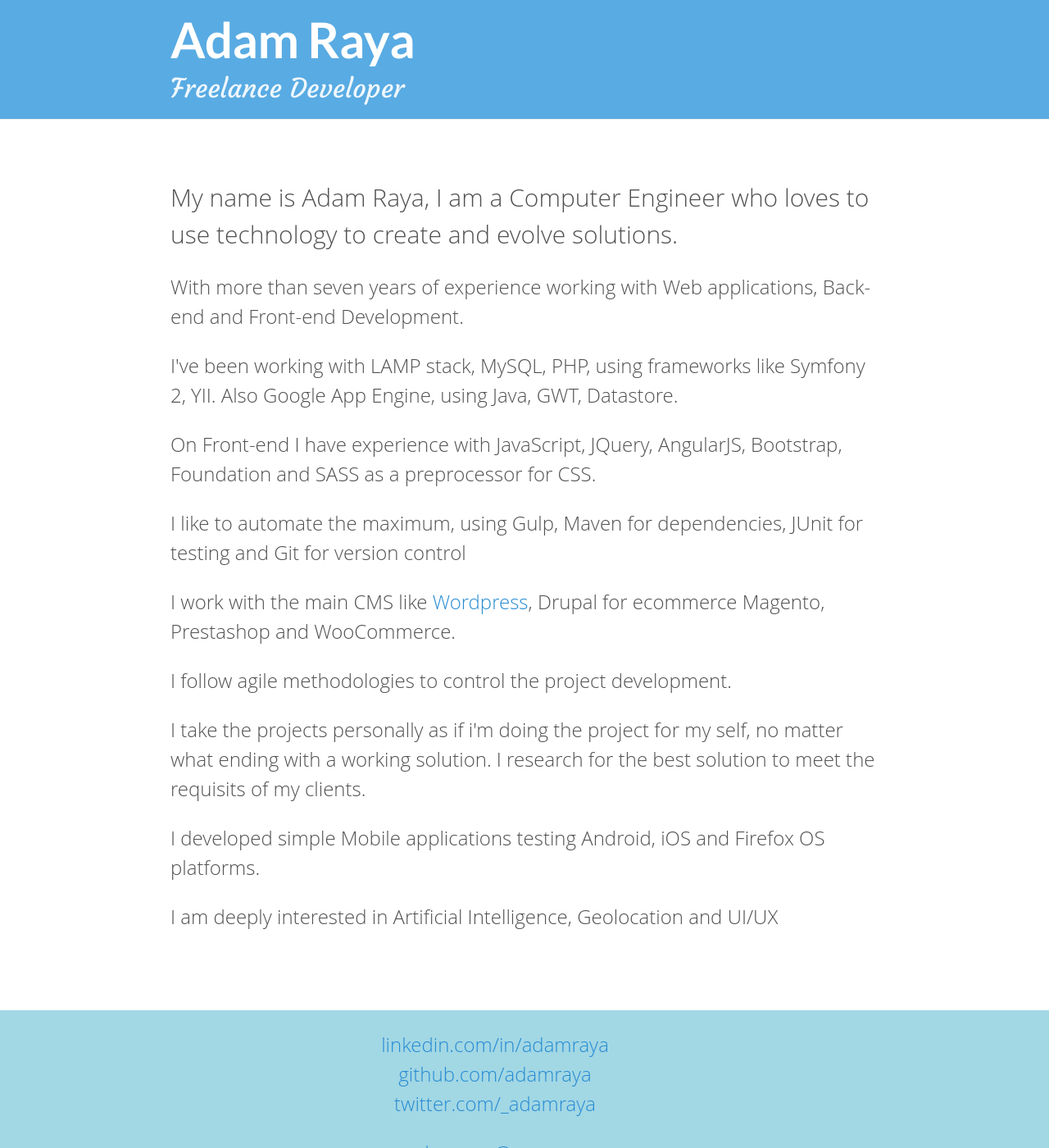
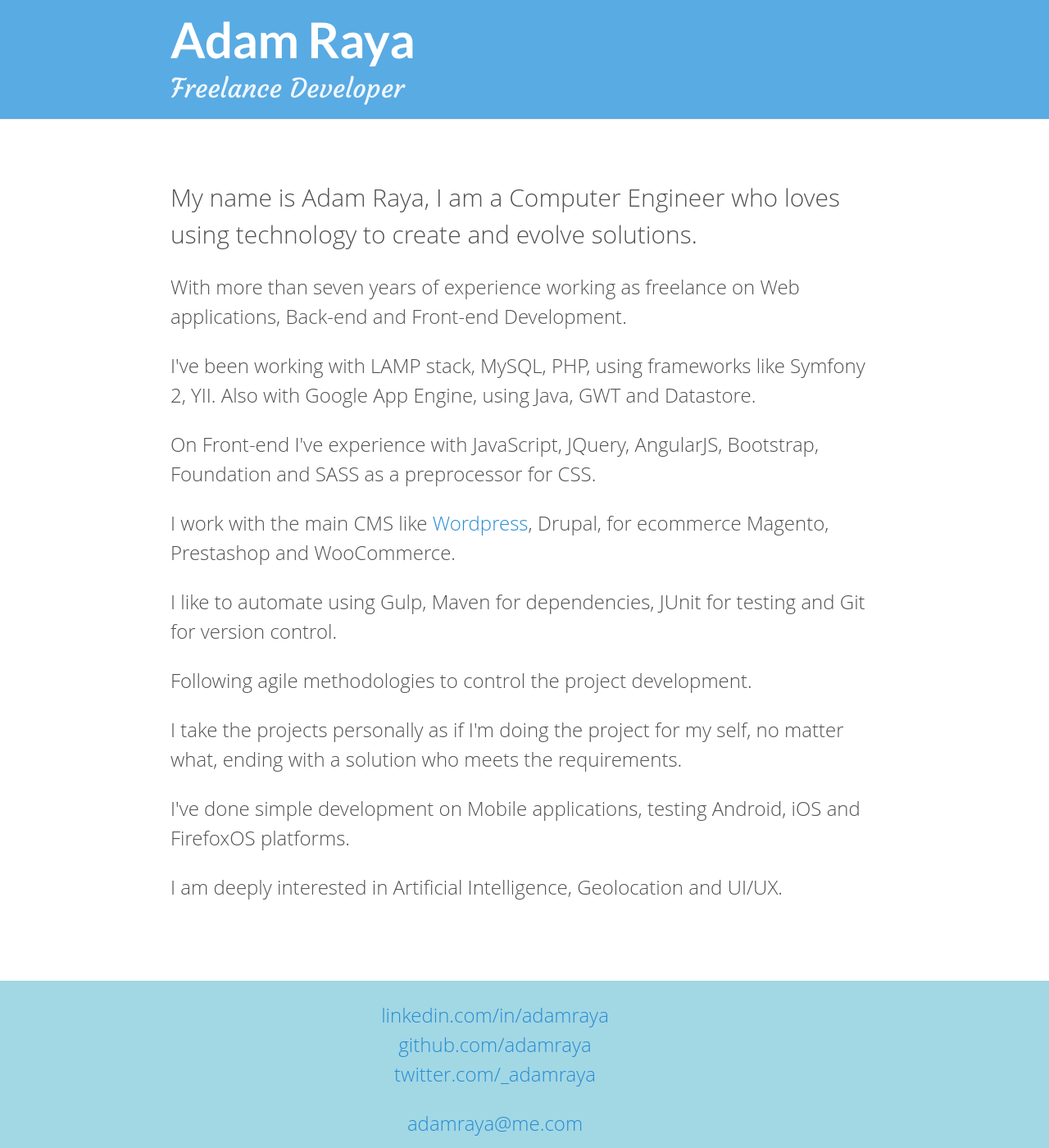
Before and after one commit to adamraya/adamraya.github.io, a Jekyll site: the page built from index.html, in a window 1280 px wide and 1400 px high. Shown: the whole window at 82% size. Built offline with Jekyll 4.4.1, drawn with Linux system fonts in a browser that asks for light colours; Markdown is read by kramdown in place of the engine named in the settings; the list of posts is cut into pages by our own code.

Commit message:
Home text

```diff
--- a/index.html
+++ b/index.html
@@ -5,29 +5,29 @@ title: Home
 
 <article class="page">
 
-<p class="lead">My name is Adam Raya, I am a Computer Engineer who loves to use technology to create and evolve solutions.</p>
+<p class="lead">My name is Adam Raya, I am a Computer Engineer who loves using technology to create and evolve solutions.</p>
 
-<p>With more than seven years of experience working with Web applications, Back-end and Front-end Development.</p>
+<p>With more than seven years of experience working as freelance on Web applications, Back-end and Front-end Development.</p>
 
 <p>I've been working with LAMP stack, MySQL, PHP, using frameworks like Symfony 2, YII.
-Also Google App Engine, using Java, GWT, Datastore.</p>
+Also with Google App Engine, using Java, GWT and Datastore.</p>
 
 
-<p>On Front-end I have experience with JavaScript, JQuery, AngularJS, Bootstrap, Foundation and SASS as a preprocessor for CSS.</p>
+<p>On Front-end I've experience with JavaScript, JQuery, AngularJS, Bootstrap, Foundation and SASS as a preprocessor for CSS.</p>
 
-<p>I like to automate the maximum, using Gulp, Maven for dependencies, JUnit for testing and Git for version control </p>
+<p>I work with the main CMS like <a href="https://wordpress.org/" target="_blank">Wordpress</a>, Drupal, for ecommerce Magento, Prestashop and WooCommerce.</p>
 
-<p>I work with the main CMS like <a href="https://wordpress.org/" target="_blank">Wordpress</a>, Drupal for ecommerce Magento, Prestashop and WooCommerce.</p>
+<p>I like to automate using Gulp, Maven for dependencies, JUnit for testing and Git for version control. </p>
 
-<p>I follow agile methodologies to control the project development.</p>
+<p>Following agile methodologies to control the project development.</p>
 
 
-<p>I take the projects personally as if i'm doing the project for my self, no matter what ending with a working solution. I research for the best solution to meet the requisits of my clients.</p>
+<p>I take the projects personally as if I'm doing the project for my self, no matter what, ending with a solution who meets the requirements.</p>
 
 
-<p>I developed simple Mobile applications testing Android, iOS and Firefox OS platforms.</p>
+<p>I've done simple development on Mobile applications, testing Android, iOS and FirefoxOS platforms.</p>
 
 
- <p>I am deeply interested in Artificial Intelligence, Geolocation and UI/UX</p>
+ <p>I am deeply interested in Artificial Intelligence, Geolocation and UI/UX.</p>
 
   </article>
```
